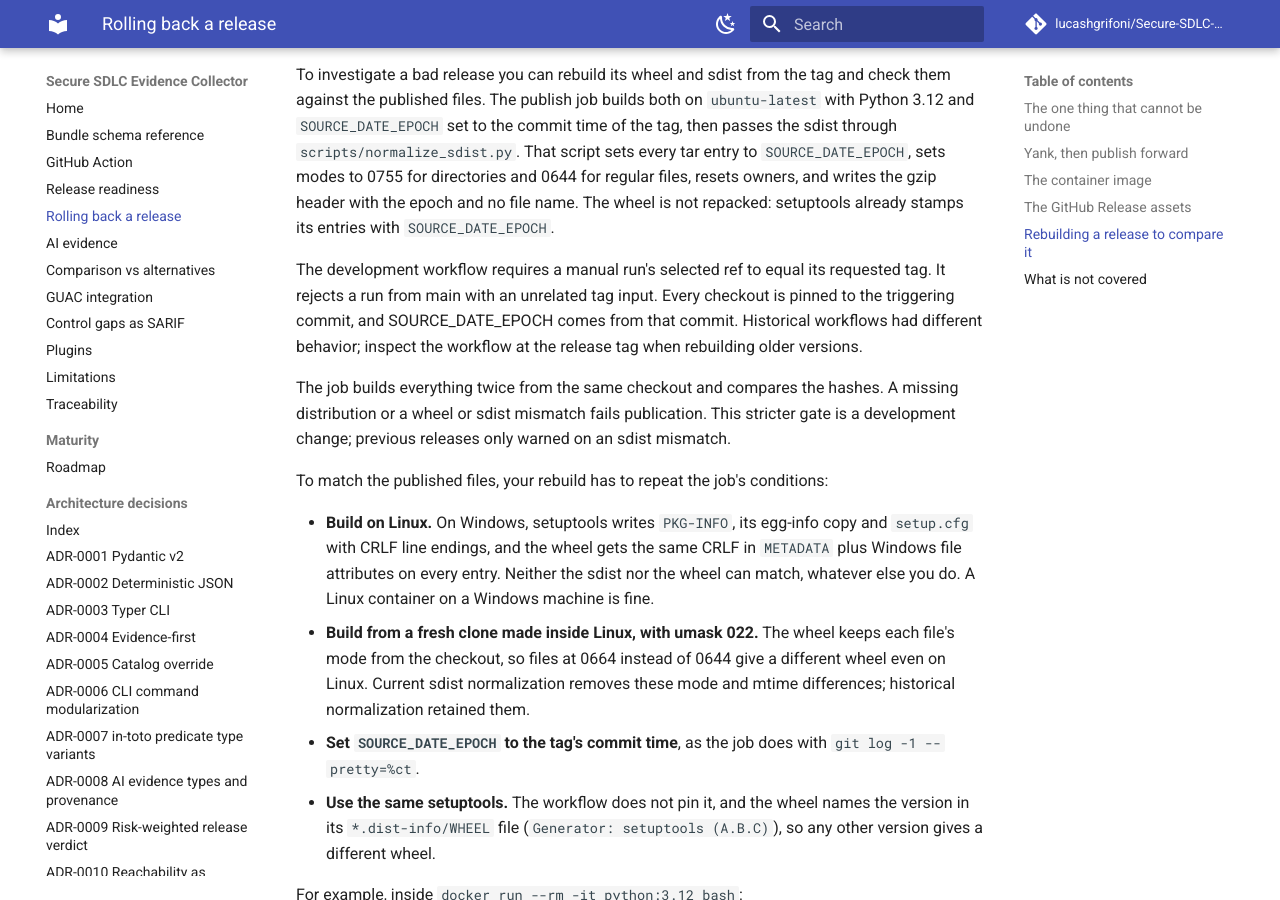
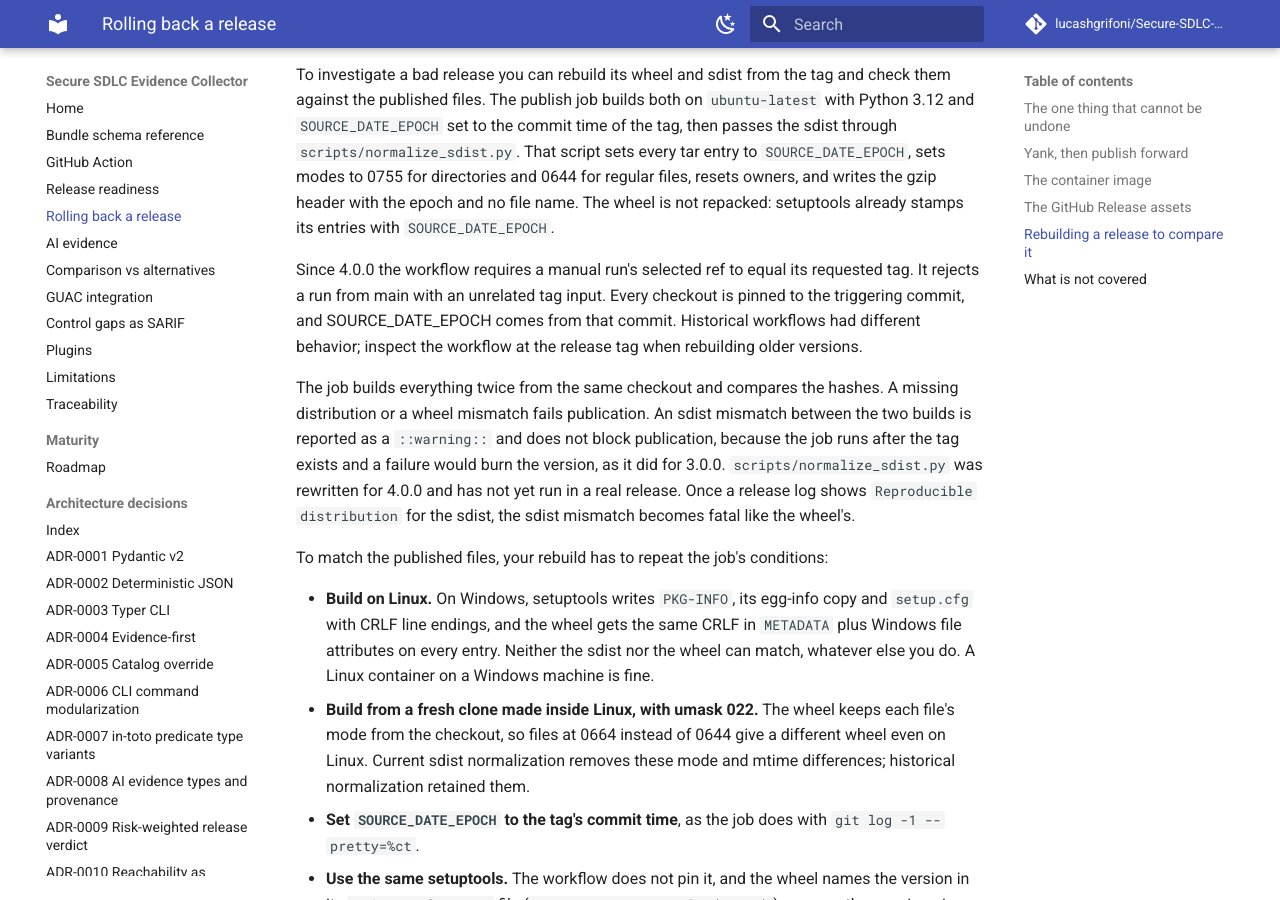
Before and after one commit to lucashgrifoni/Secure-SDLC-Evidence-Collector, an MkDocs documentation site: the page built from docs/rollback.md, in a window 1280 px wide and 900 px high, scrolled down 1731 px. Built offline with MkDocs 1.6.1 and Material for MkDocs 9.7.7, drawn with Linux system fonts in a browser that asks for light colours; comment, search, counter and statistics services are not loaded.

Commit message:
fix(release): keep sdist rebuild mismatch a warning and ship the CVSS license in the image
Remove the hand-written Unreleased section from CHANGELOG.md. release-please
inserts each release before the first version heading, so that block would
have stayed above the generated 4.0.0 entry for good. Its migration facts
already live in docs/evidence-profile-migration.md, and a test now fails if
any heading sits above the release-please insertion point.

Copy THIRD_PARTY_LICENSES.md into the container build context and declare
both licenses on the image label. pyproject lists it as a license file, and
without it the wheel built inside Docker shipped only LICENSE. A test checks
that the Dockerfile copies every declared license file.

Keep a back-to-back sdist mismatch a warning for this release while the wheel
stays fatal. scripts/normalize_sdist.py was rewritten in this change and has
not run in a real release, and the publish job runs after the tag exists, so
a failure here would burn the version as it did for 3.0.0. A first build with
no sdist still fails. docs/rollback.md says the sdist check becomes fatal once
a release log confirms the new normaliser.

Reword README and the migration guide so text shipping as the 4.0.0 PyPI
description no longer speaks of a development branch or calls 3.2.0 the
current release, and add a short Migrating to 4.0.0 section to the README.

```diff
--- a/docs/rollback.md
+++ b/docs/rollback.md
@@ -78,16 +78,20 @@
 wheel is not repacked: setuptools already stamps its entries with
 `SOURCE_DATE_EPOCH`.
 
-The development workflow requires a manual run's selected ref to equal its
+Since 4.0.0 the workflow requires a manual run's selected ref to equal its
 requested tag. It rejects a run from main with an unrelated tag input.
 Every checkout is pinned to the triggering commit, and SOURCE_DATE_EPOCH
 comes from that commit. Historical workflows had different behavior;
 inspect the workflow at the release tag when rebuilding older versions.
 
 The job builds everything twice from the same checkout and compares the
-hashes. A missing distribution or a wheel or sdist mismatch fails publication.
-This stricter gate is a development change; previous releases only warned on
-an sdist mismatch.
+hashes. A missing distribution or a wheel mismatch fails publication. An sdist
+mismatch between the two builds is reported as a `::warning::` and does not
+block publication, because the job runs after the tag exists and a failure
+would burn the version, as it did for 3.0.0. `scripts/normalize_sdist.py` was
+rewritten for 4.0.0 and has not yet run in a real release. Once a release log
+shows `Reproducible distribution` for the sdist, the sdist mismatch becomes
+fatal like the wheel's.
 
 To match the published files, your rebuild has to repeat the job's conditions:
 
```
Also changed, not shown: CHANGELOG.md (+0 -29 lines), README.md (+14 -3 lines), docs/evidence-profile-migration.md (+8 -7 lines), 4 other files.
